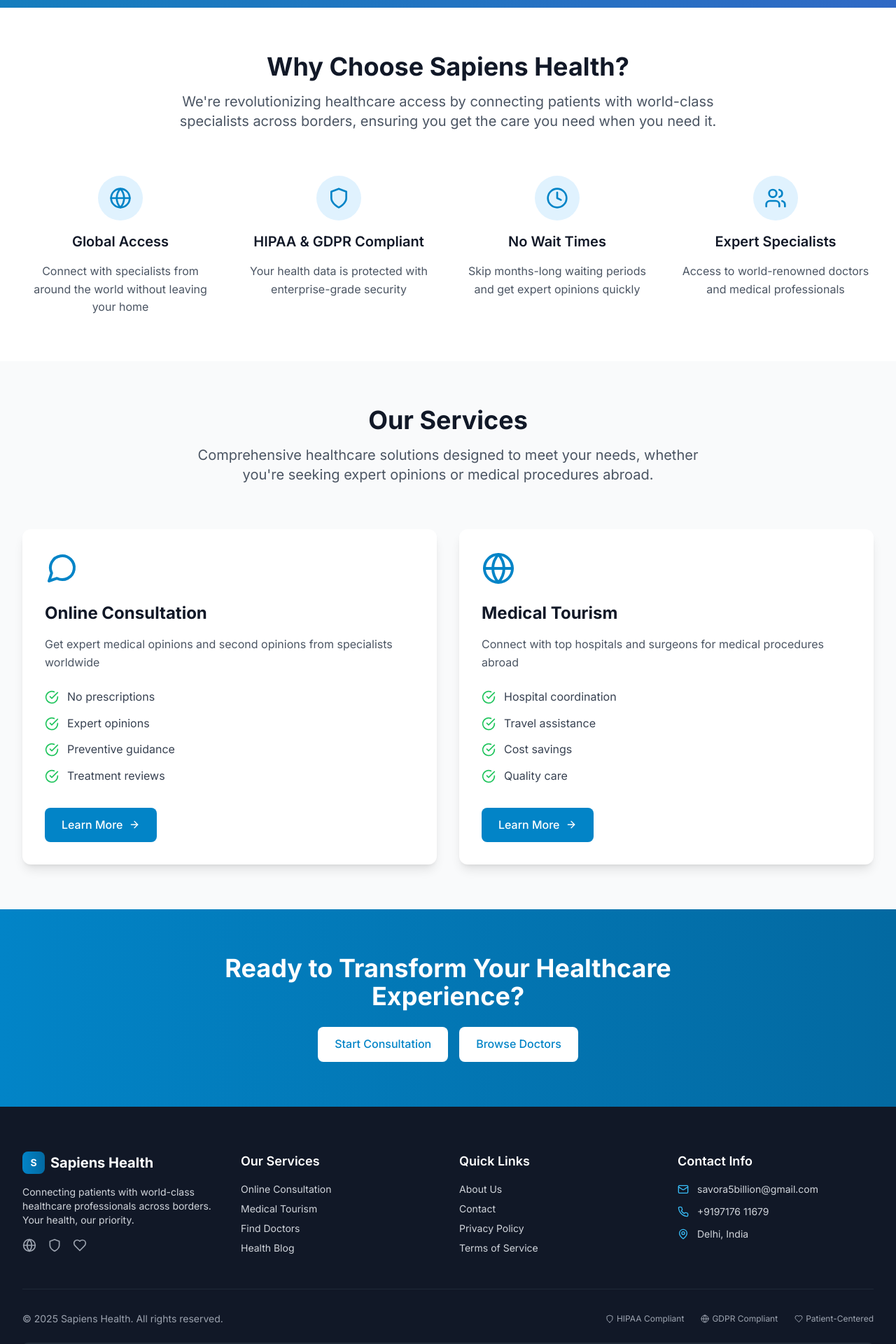
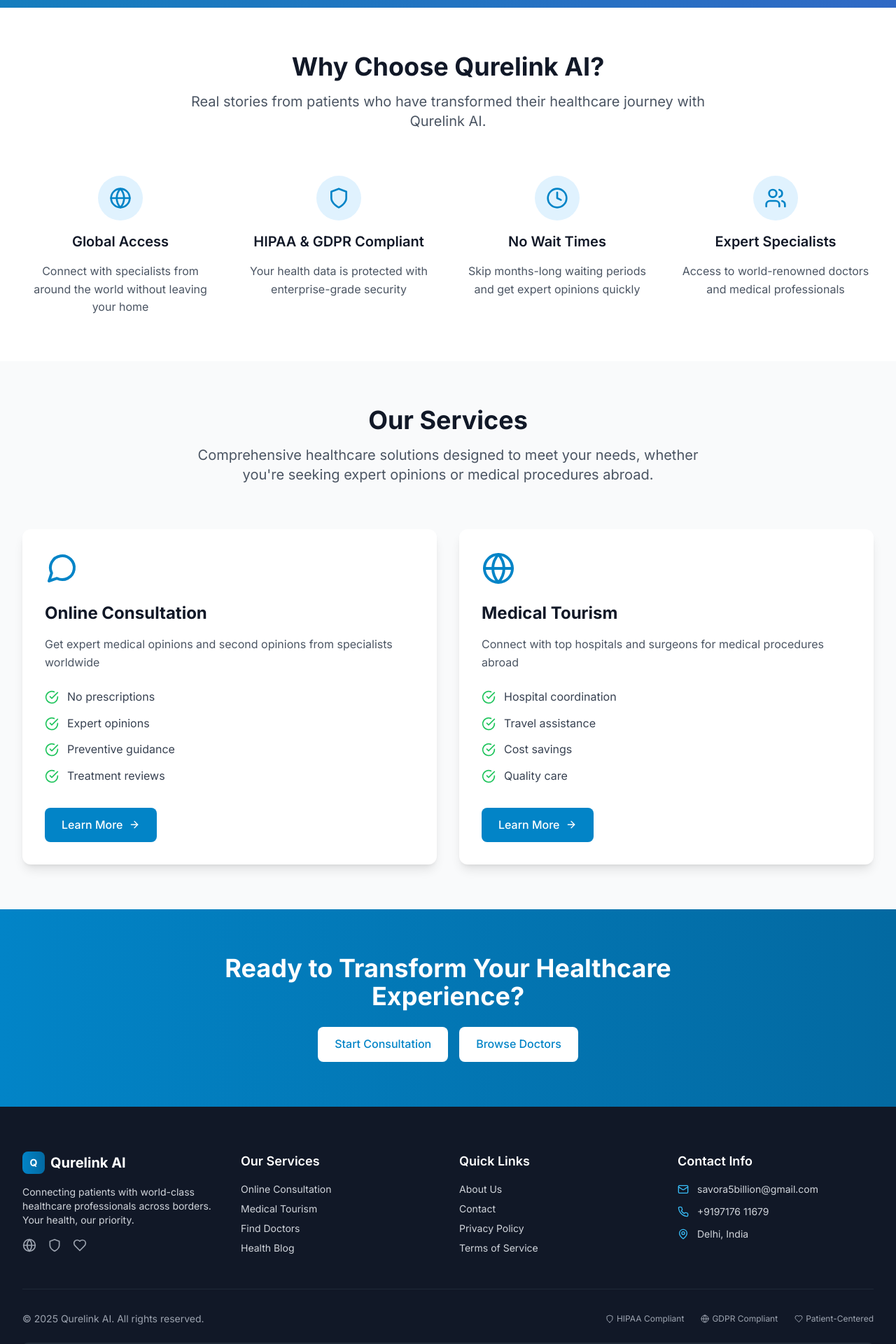
Before and after one commit to savoraTheGlobalApp/telehealth, a React (Create React App) app: page / in a window 1280 px wide. Shown: the part 500-2420 px from the top of the page at 70% size. Built offline with nearby package versions, Linux system fonts and the light colour scheme.

Commit message:
Change company's name to Qurelink AI

```diff
--- a/public/index.html
+++ b/public/index.html
@@ -7,21 +7,21 @@
     <meta name="theme-color" content="#0ea5e9" />
     <meta
       name="description"
-      content="Sapiens Health - Global telehealth platform providing cross-border consultations and medical tourism services. Get expert second opinions and connect with specialized doctors worldwide."
+      content="Qurelink AI - Global telehealth platform providing cross-border consultations and medical tourism services. Get expert second opinions and connect with specialized doctors worldwide."
     />
     <meta name="keywords" content="telehealth, medical consultation, medical tourism, second opinion, healthcare, doctors, specialists" />
-    <meta name="author" content="Sapiens Health" />
+    <meta name="author" content="Qurelink AI" />
 
     <!-- Open Graph / Facebook -->
     <meta property="og:type" content="website" />
     <meta property="og:url" content="https://your-site.netlify.app/" />
-    <meta property="og:title" content="Sapiens Health - Cross-Border Telehealth & Medical Tourism" />
+    <meta property="og:title" content="Qurelink AI - Cross-Border Telehealth & Medical Tourism" />
     <meta property="og:description" content="Connect with world-class specialists, get second opinions, and access medical tourism services." />
 
     <!-- Twitter -->
     <meta property="twitter:card" content="summary_large_image" />
     <meta property="twitter:url" content="https://your-site.netlify.app/" />
-    <meta property="twitter:title" content="Sapiens Health - Cross-Border Telehealth & Medical Tourism" />
+    <meta property="twitter:title" content="Qurelink AI - Cross-Border Telehealth & Medical Tourism" />
     <meta property="twitter:description" content="Connect with world-class specialists, get second opinions, and access medical tourism services." />
 
     <link rel="apple-touch-icon" href="%PUBLIC_URL%/logo192.png" />
@@ -29,7 +29,7 @@
     <link rel="preconnect" href="https://fonts.googleapis.com">
     <link rel="preconnect" href="https://fonts.gstatic.com" crossorigin>
     <link href="https://fonts.googleapis.com/css2?family=Inter:wght@300;400;500;600;700&display=swap" rel="stylesheet">
-    <title>Sapiens Health - Cross-Border Telehealth & Medical Tourism</title>
+    <title>Qurelink AI - Cross-Border Telehealth & Medical Tourism</title>
   </head>
   <body>
     <noscript>You need to enable JavaScript to run this app.</noscript>
--- a/src/components/Footer.tsx
+++ b/src/components/Footer.tsx
@@ -11,9 +11,9 @@
           <div className="space-y-4">
             <div className="flex items-center space-x-2">
               <div className="w-8 h-8 bg-gradient-to-r from-primary-600 to-primary-700 rounded-lg flex items-center justify-center">
-                <span className="text-white font-bold text-sm">S</span>
+                <span className="text-white font-bold text-sm">Q</span>
               </div>
-              <span className="text-xl font-bold">Sapiens Health</span>
+              <span className="text-xl font-bold">Qurelink AI</span>
             </div>
             <p className="text-gray-300 text-sm">
               Connecting patients with world-class healthcare professionals across borders.
@@ -110,7 +110,7 @@
         <div className="border-t border-gray-800 mt-12 pt-8">
           <div className="flex flex-col md:flex-row justify-between items-center space-y-4 md:space-y-0">
             <div className="text-sm text-gray-400">
-              <p>&copy; 2025 Sapiens Health. All rights reserved.</p>
+              <p>&copy; 2025 Qurelink AI. All rights reserved.</p>
             </div>
             <div className="flex flex-wrap items-center space-x-6 text-xs text-gray-400">
               <span className="flex items-center space-x-1">
@@ -132,7 +132,7 @@
         {/* Disclaimer */}
         <div className="mt-6 p-4 bg-gray-800 rounded-lg">
           <p className="text-xs text-gray-400 text-center">
-            <strong>Disclaimer:</strong> Sapiens Health provides consultation services and medical opinions only.
+            <strong>Disclaimer:</strong> Qurelink AI provides consultation services and medical opinions only.
             We do not provide prescriptions or replace in-person medical care. For emergencies,
             please contact your local emergency services immediately. Our services comply with
             international healthcare regulations including HIPAA and GDPR.
--- a/src/components/Navbar.tsx
+++ b/src/components/Navbar.tsx
@@ -25,9 +25,9 @@
           {/* Logo */}
           <Link to="/" className="flex items-center space-x-2">
             <div className="w-10 h-10 bg-gradient-to-r from-primary-600 to-primary-700 rounded-lg flex items-center justify-center">
-              <span className="text-white font-bold text-xl">S</span>
+              <span className="text-white font-bold text-xl">Q</span>
             </div>
-            <span className="text-2xl font-bold gradient-text">Sapiens Health</span>
+            <span className="text-2xl font-bold gradient-text">Qurelink AI</span>
           </Link>
 
           {/* Desktop Navigation */}
--- a/src/pages/About.tsx
+++ b/src/pages/About.tsx
@@ -66,7 +66,7 @@
     {
       year: "2020",
       title: "Company Founded",
-      description: "Sapiens Health was established with a mission to bridge healthcare gaps globally"
+      description: "Qurelink AI was established with a mission to bridge healthcare gaps globally"
     },
     {
       year: "2021",
@@ -104,7 +104,7 @@
               className="space-y-6"
             >
               <h1 className="text-4xl md:text-6xl font-bold leading-tight">
-                About Sapiens Health
+                About Qurelink AI
               </h1>
               <p className="text-xl text-primary-100 max-w-3xl mx-auto">
                 We're revolutionizing healthcare access by connecting patients with world-class specialists
--- a/src/pages/Home.tsx
+++ b/src/pages/Home.tsx
@@ -165,11 +165,10 @@
             className="text-center mb-16"
           >
             <h2 className="text-3xl md:text-4xl font-bold text-gray-900 mb-4">
-              Why Choose Sapiens Health?
+              Why Choose Qurelink AI?
             </h2>
             <p className="text-xl text-gray-600 max-w-3xl mx-auto">
-              We're revolutionizing healthcare access by connecting patients with world-class specialists
-              across borders, ensuring you get the care you need when you need it.
+              Real stories from patients who have transformed their healthcare journey with Qurelink AI.
             </p>
           </motion.div>
 
@@ -278,7 +277,7 @@
               What Our Patients Say
             </h2>
             <p className="text-xl text-gray-600 max-w-3xl mx-auto">
-              Real stories from patients who have transformed their healthcare journey with Sapiens Health.
+              Real stories from patients who have transformed their healthcare journey with Qurelink AI.
             </p>
           </motion.div>
 
--- a/src/pages/MedicalTourism.tsx
+++ b/src/pages/MedicalTourism.tsx
@@ -27,22 +27,49 @@
       rating: 4.8
     },
     {
-      country: "Thailand",
-      city: "Bangkok",
+      country: "India",
+      city: "Delhi",
       image: "https://images.unsplash.com/photo-1506905925346-21bda4d32df4?w=400&h=300&fit=crop",
-      specialties: ["Plastic Surgery", "Fertility", "Dental", "Wellness"],
-      costSavings: "50-70%",
-      hospitals: "30+ International",
+      specialties: ["Neurology", "Transplant", "Cancer Care", "Cardiology"],
+      costSavings: "55-75%",
+      hospitals: "40+ International",
       rating: 4.7
     },
     {
-      country: "Turkey",
-      city: "Istanbul",
+      country: "India",
+      city: "Bangalore",
       image: "https://images.unsplash.com/photo-1524231757912-21f4fe3a7200?w=400&h=300&fit=crop",
-      specialties: ["Hair Transplant", "Dental", "Eye Surgery", "Cardiology"],
+      specialties: ["Robotic Surgery", "Fertility", "Eye Surgery", "Orthopedics"],
+      costSavings: "50-70%",
+      hospitals: "35+ Modern",
+      rating: 4.6
+    },
+    {
+      country: "India",
+      city: "Chennai",
+      image: "https://images.unsplash.com/photo-1559757148-5c350d0d3c56?w=400&h=300&fit=crop",
+      specialties: ["Cardiac Care", "Dental", "Plastic Surgery", "Ayurveda"],
+      costSavings: "45-65%",
+      hospitals: "30+ Accredited",
+      rating: 4.5
+    },
+    {
+      country: "India",
+      city: "Hyderabad",
+      image: "https://images.unsplash.com/photo-1541781774459-bb2af2f05b55?w=400&h=300&fit=crop",
+      specialties: ["Oncology", "Transplant", "Neurology", "Dental"],
+      costSavings: "50-70%",
+      hospitals: "25+ JCI",
+      rating: 4.4
+    },
+    {
+      country: "India",
+      city: "Kolkata",
+      image: "https://images.unsplash.com/photo-1576091160399-112ba8d25d1f?w=400&h=300&fit=crop",
+      specialties: ["Cardiology", "Orthopedics", "Cancer Care", "Ayurveda"],
       costSavings: "40-60%",
-      hospitals: "25+ Modern",
-      rating: 4.6
+      hospitals: "20+ Modern",
+      rating: 4.3
     }
   ];
 
```
Also changed, not shown: public/manifest.json, 1 other file (tests, documents, lock files or other folders).
